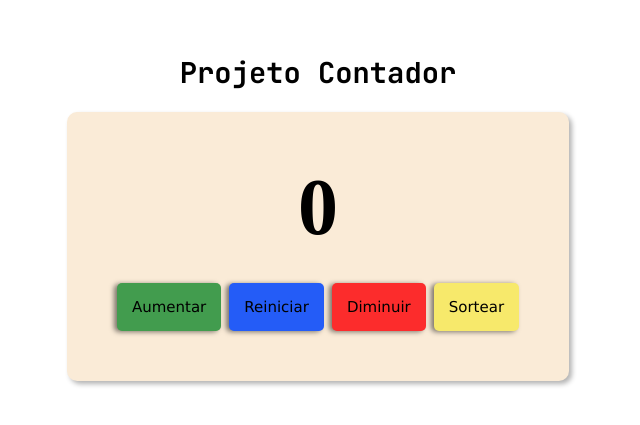
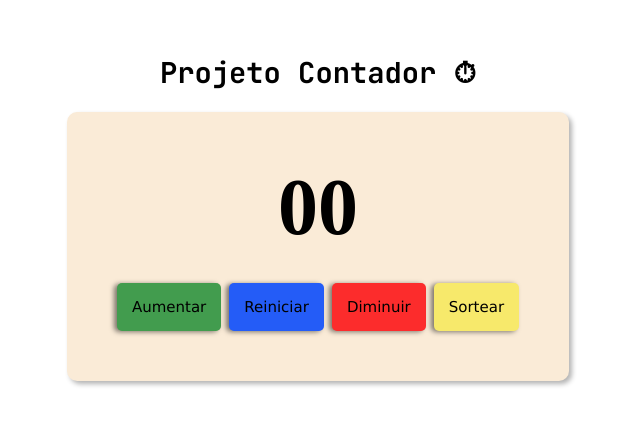
Before and after one commit to jenifer-goncalves/estudos_react, a React (Vite) app: page / in a window 1280 px wide. Shown: the part 183-608 px from the top of the page, without its empty margins (322-962 px from the left). Built offline with nearby package versions, Linux system fonts and the light colour scheme.

Commit message:
ADD: Correção do botão de sortear

```diff
--- a/src/components/Contador/Contador.jsx
+++ b/src/components/Contador/Contador.jsx
@@ -3,7 +3,8 @@ import styles from "./contador.module.css";
 
 function Contador(){
   const [contador, setContador] = useState(0);
-  const numeroSort = (Math.floor(Math.random()*100) + 1);
+  const contadorFormatado = String(contador).padStart(2, '0');
+
 
     // Atualizar o estado dos botões
     const aumentarNum = () => {
@@ -19,16 +20,16 @@ function Contador(){
     };
 
     const numSorteado = () => {
-         setContador(numeroSort)
+         setContador(Math.floor(Math.random()*100) + 1)
     };
 
 
   return(
     <>
-    <h1 className={styles.tituloContador}>Projeto Contador</h1>
+    <h1 className={styles.tituloContador}>Projeto Contador ⏱</h1>
 
     <div className={styles.container}>
-        <h2 className={styles.numero}>{contador}</h2>
+        <h2 className={styles.numero}>{contadorFormatado}</h2>
 
         <div className={styles.btnEspaco}>
             <button className={styles.btnAumentar} onClick={aumentarNum}>Aumentar</button>
```
